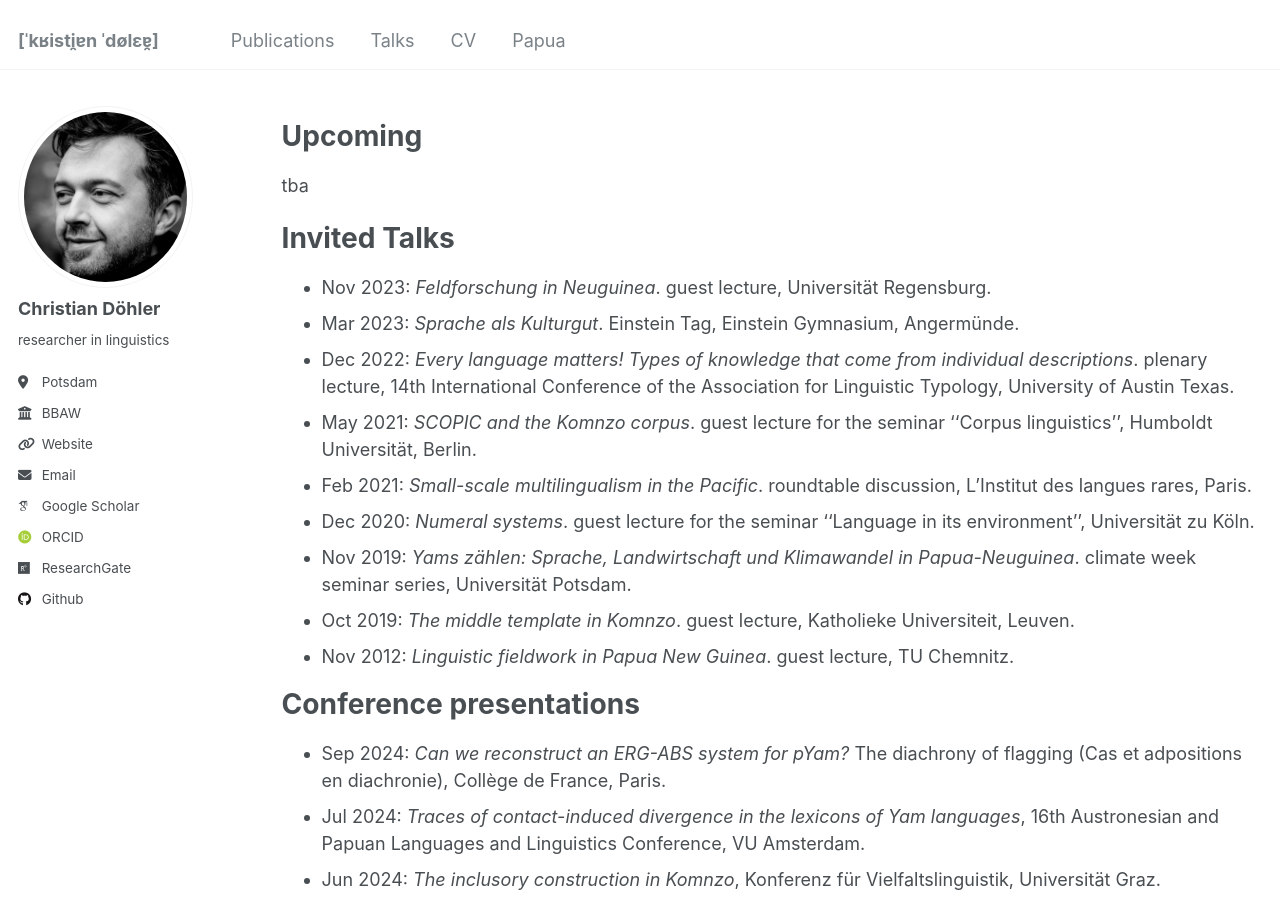
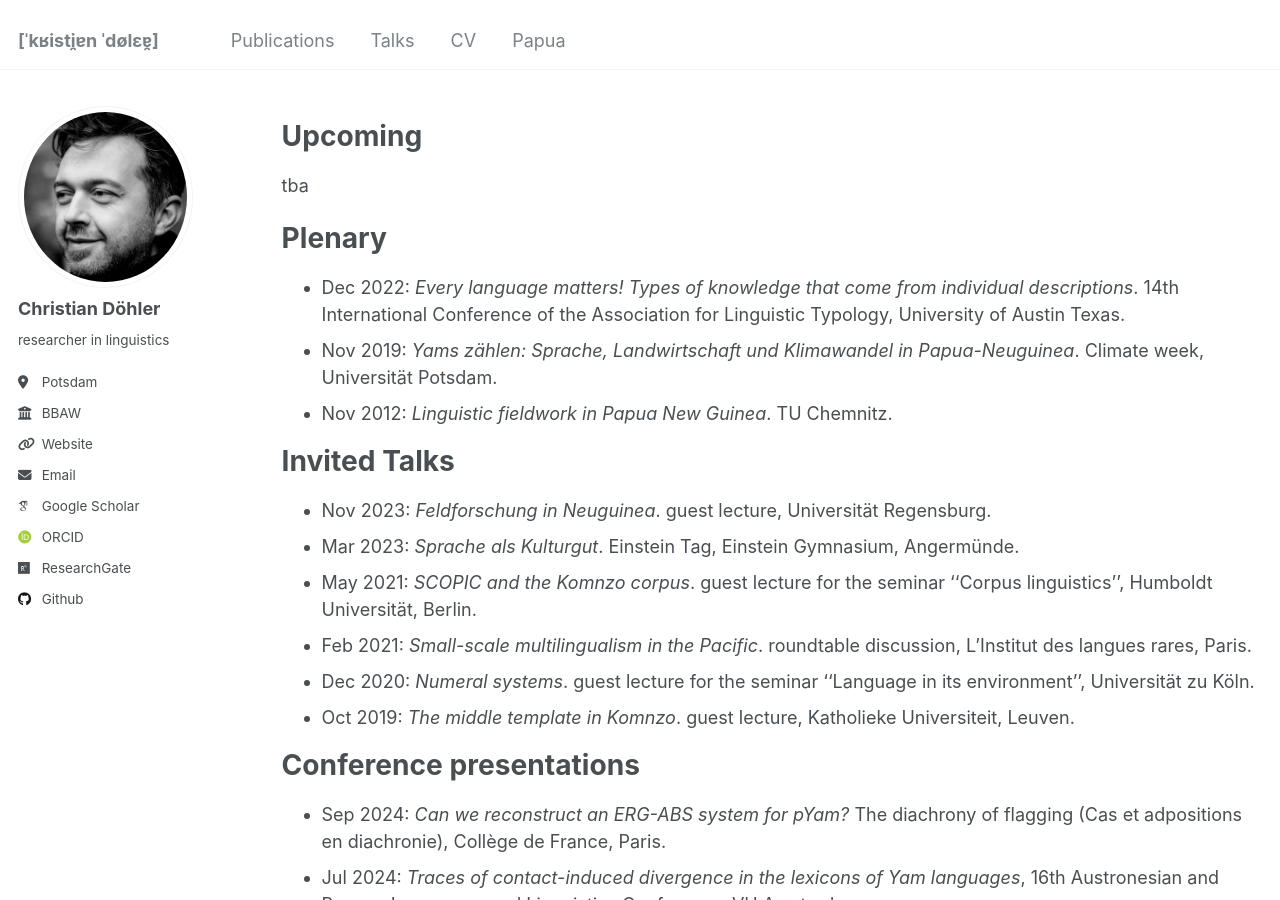
Before and after one commit to chrdoe/chrdoe.github.io, a Jekyll site: the page built from _pages/talks.md, in a window 1280 px wide and 900 px high. Built offline with Jekyll 4.4.1, drawn with Linux system fonts in a browser that asks for light colours; some web fonts are replaced.

Commit message:
Update talks.md

```diff
--- a/_pages/talks.md
+++ b/_pages/talks.md
@@ -9,18 +9,22 @@ Upcoming
 ====
 tba
 
+Plenary
+====
+
+* Dec 2022: *Every language matters! Types of knowledge that come from individual descriptions*. 14th International Conference of the Association for Linguistic Typology, University of Austin Texas.
+* Nov 2019: *Yams zählen: Sprache, Landwirtschaft und Klimawandel in Papua-Neuguinea*. Climate week, Universität Potsdam.
+* Nov 2012: *Linguistic fieldwork in Papua New Guinea*. TU Chemnitz.
+
 Invited Talks
 ====
 
 * Nov 2023: *Feldforschung in Neuguinea*. guest lecture, Universität Regensburg.
 * Mar 2023: *Sprache als Kulturgut*. Einstein Tag, Einstein Gymnasium, Angermünde.
-* Dec 2022: *Every language matters! Types of knowledge that come from individual descriptions*. plenary lecture, 14th International Conference of the Association for Linguistic Typology, University of Austin Texas.
 * May 2021: *SCOPIC and the Komnzo corpus*. guest lecture for the seminar ''Corpus linguistics'', Humboldt Universität, Berlin.
 * Feb 2021: *Small-scale multilingualism in the Pacific*. roundtable discussion, L'Institut des langues rares, Paris.
 * Dec 2020: *Numeral systems*. guest lecture for the seminar ''Language in its environment'', Universität zu Köln.
-* Nov 2019: *Yams zählen: Sprache, Landwirtschaft und Klimawandel in Papua-Neuguinea*. climate week seminar series, Universität Potsdam.
 * Oct 2019: *The middle template in Komnzo*. guest lecture, Katholieke Universiteit, Leuven.
-* Nov 2012: *Linguistic fieldwork in Papua New Guinea*. guest lecture, TU Chemnitz.
 
 Conference presentations
 ====
```
